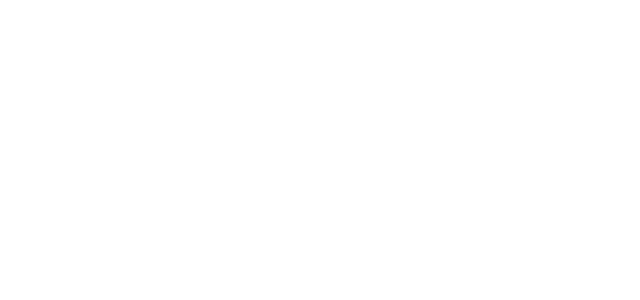
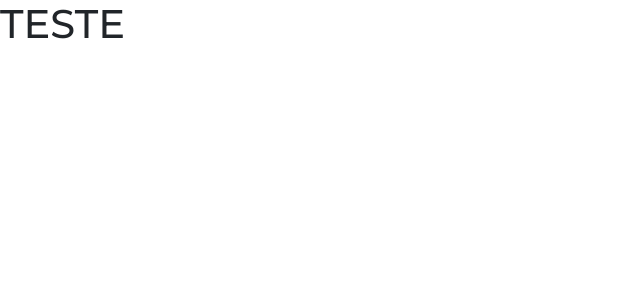
Before and after one commit to StartFuture/novi-frontend, a React (Create React App) app: page /interviewEnd in a window 1280 px wide. Before the commit this address had no page. Shown: the top 300 px of the page, without its empty margins (0-640 px from the left). Built offline with nearby package versions, Linux system fonts and the light colour scheme; the HTML template or start-up script is replaced by a standard one.

Commit message:
feat: Starting interview end page

```diff
--- a/src/AppRoutes.jsx
+++ b/src/AppRoutes.jsx
@@ -15,6 +15,7 @@
 import QuizObejtivoViagem from "pages/quiz/quizObjetivosDaViagem";
 import { Private } from "./components/Private";
 import { AuthProvider } from "./contexts/auth";
+import InterviewEnd from "pages/interviewEnd";
 
 const AppRoutes = () => {
   return (
@@ -29,6 +30,7 @@
                 <Route exact path="/terms-conditions" element={<TermsConditionsPage/>}></Route>
                 <Route exact path="/quizObjetivos" element={<QuizObejtivoViagem/>}></Route>
                 <Route exact path="/interview" element={<Interview/>}></Route>
+                <Route exact path="/interviewEnd" element={<InterviewEnd/>}></Route>
             </Routes>
         </AuthProvider>
     </Router>
--- /dev/null
+++ b/src/pages/interviewEnd/index.jsx
@@ -0,0 +1,9 @@
+import React from "react";
+
+export default function InterviewEnd() {
+    return(
+        <div>
+            <h1>TESTE</h1>
+        </div>
+    )
+}
```
Also changed, not shown: public/img/interviewEndpng.png (added).
